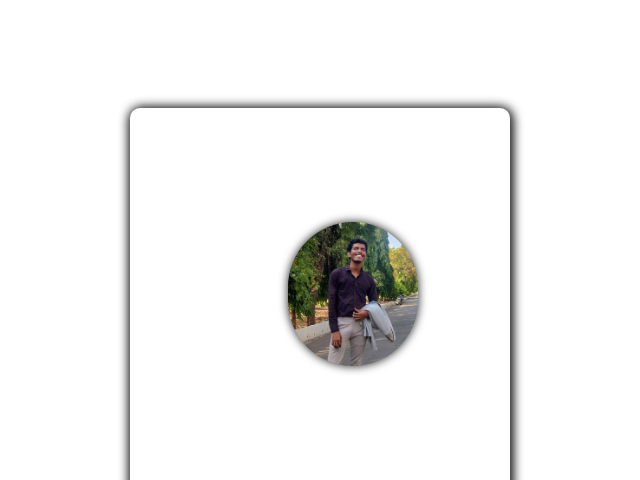
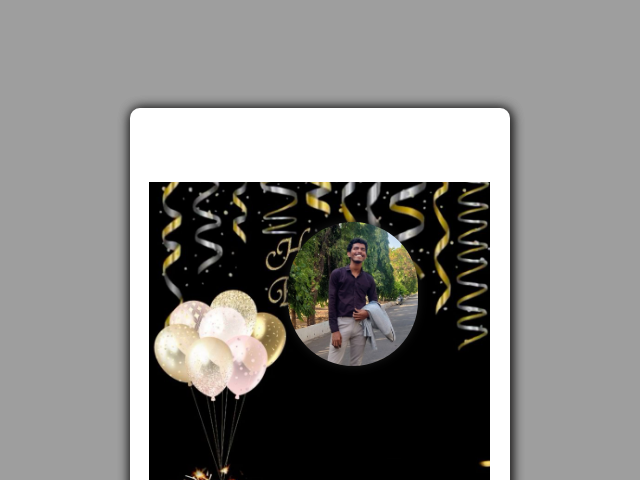
Before and after one commit to tejaswi-28/Birthday, a plain HTML site: page index.html in a window 1280 px wide. Shown: the top 480 px of the page, without its empty margins (320-960 px from the left). Drawn offline with Linux system fonts and the light colour scheme; the site is published under a folder, as on GitHub Pages, so addresses that start at the root find nothing.

Commit message:
Update style.css

```diff
--- a/style.css
+++ b/style.css
@@ -1,6 +1,6 @@
 @import url('https://fonts.googleapis.com/css2?family=Dancing+Script:wght@400..700&display=swap');
 body {
-  background-image: url('/gig.gif');
+  background-image: url('gig.gif');
   background-position: center;
   background-repeat: no-repeat;
   background-size: cover;
@@ -85,7 +85,7 @@ body {
   top: 0;
   position: absolute;
   background-color: white;
-  background-image: url('/bg3.jpg');
+  background-image: url('bg3.jpg');
   background-repeat: no-repeat;
   background-size: cover;
   background-position: center;
```
